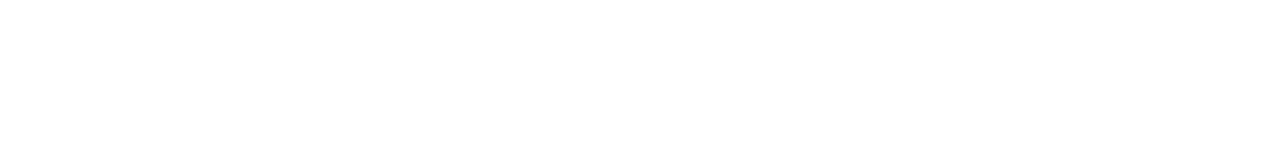
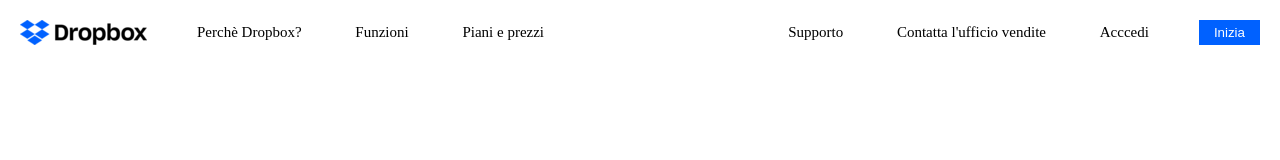
Before and after one commit to Scarpaz14/htmlcss-dropbox, a plain HTML site: page index.html in a window 1280 px wide. Drawn offline with Linux system fonts and the light colour scheme.

Commit message:
aggiunto header con logo, link e pulsante

```diff
--- a/css/style.css
+++ b/css/style.css
@@ -0,0 +1,76 @@
+*{
+    margin:0;
+    padding: 0;
+    box-sizing: border-box;
+}
+
+/*----------------HEADER  */
+
+.header-high{
+    font-size:0;
+}
+/* contenitore di sinistra  */
+.container-left,.container-right{
+    width: 50%;
+    padding:20px;
+    display: inline-block;
+}
+
+.logo, .nav-left{
+    display: inline-block;
+    vertical-align: middle;
+}
+.nav-left{
+    margin-left: 50px;
+    font-size:15px;
+}
+
+.nav-left ul li {
+    display: inline-block;
+}
+
+.nav-left li a{
+    text-decoration: none;
+    color: black;
+}
+
+li{
+    padding-right: 50px;
+}
+
+
+/* contenitore di destra */
+.container-right{
+    text-align: right;
+}
+
+.nav-right{
+    display: inline-block;
+    vertical-align: middle;
+    font-size:15px;
+}
+
+.nav-right ul li {
+    display: inline-block;
+}
+
+.nav-right li a{
+    text-decoration: none;
+    color: black;
+}
+
+.login{
+    display: inline-block;
+    vertical-align: middle;
+}
+
+/*---------------- /HEADER  */
+
+/* ------------PULSANTI */
+
+.btn{
+    background-color: #0061ff;
+    color:white;
+    padding: 5px 15px;
+    border:none;
+}
--- a/index.html
+++ b/index.html
@@ -8,6 +8,39 @@
     <link rel="stylesheet" href="css/style.css">
 </head>
 <body>
+    <header>
+        <!-- contenitore di sinistra  -->
+        <div class="header-high">
+        <div class="container-left">
+            <div class="logo">
+                <img src="img/logo-small.png" alt="logo-dropbox">
+            </div>
+            <nav class="nav-left">
+                <ul>
+                    <li> <a href="">Perchè Dropbox?</a></li>
+                    <li> <a href="">Funzioni</a></li>
+                    <li> <a href="">Piani e prezzi</a></li>
+                </ul>
+            </nav>
+        </div>
+        <!-- /contenitore di sinistra  -->
+        <!-- contenitore di destra  -->
+         <div class="container-right">
+            <nav class="nav-right">
+                <ul>
+                    <li> <a href="">Supporto</a></li>
+                    <li> <a href="">Contatta l'ufficio vendite</a></li>
+                    <li> <a href="">Acccedi</a></li>
+                </ul>
+            </nav>
+            <div class="login">
+                <button class="btn">Inizia</button>
+            </div>
+        </div>
+    </div>
+       <!-- /contenitore di destra  -->
+
+    </header>
 
 </body>
 </html>
```
